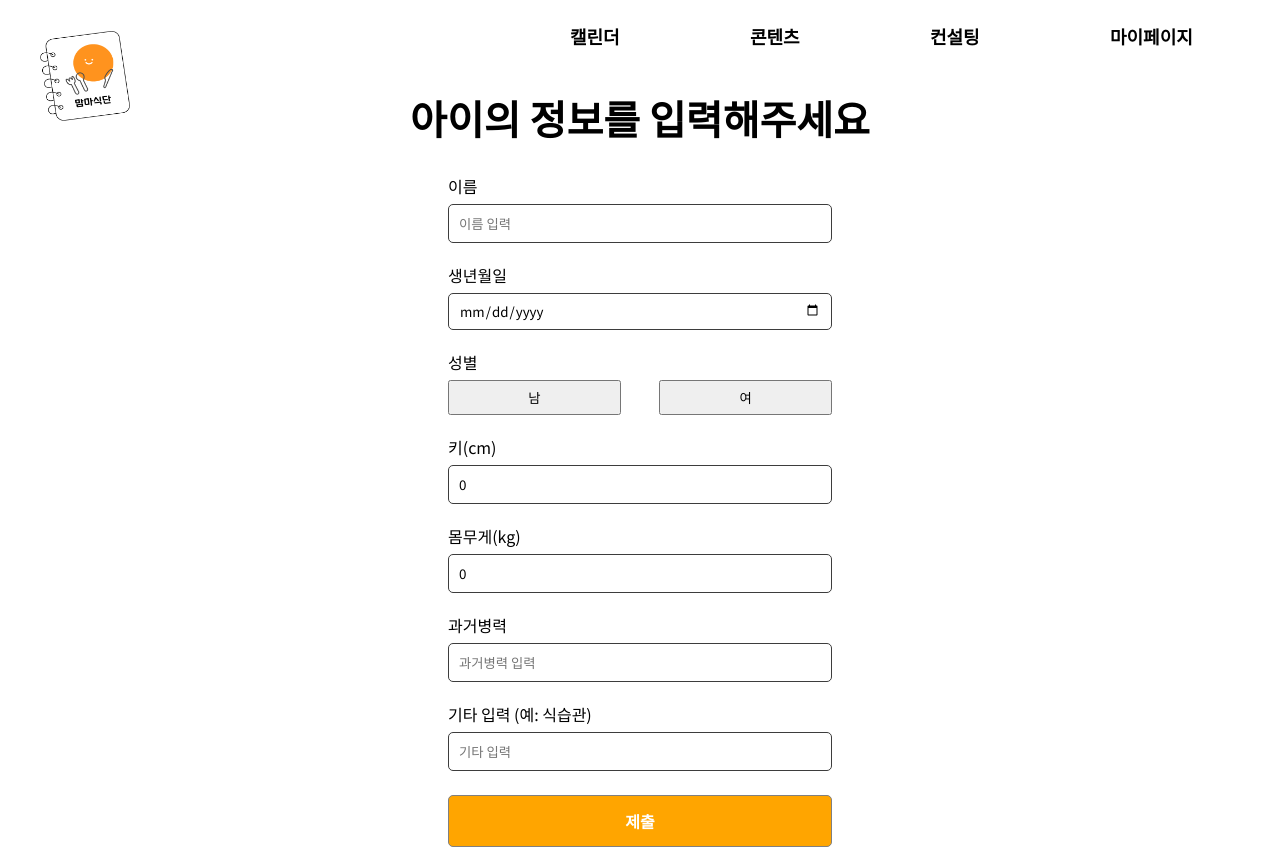
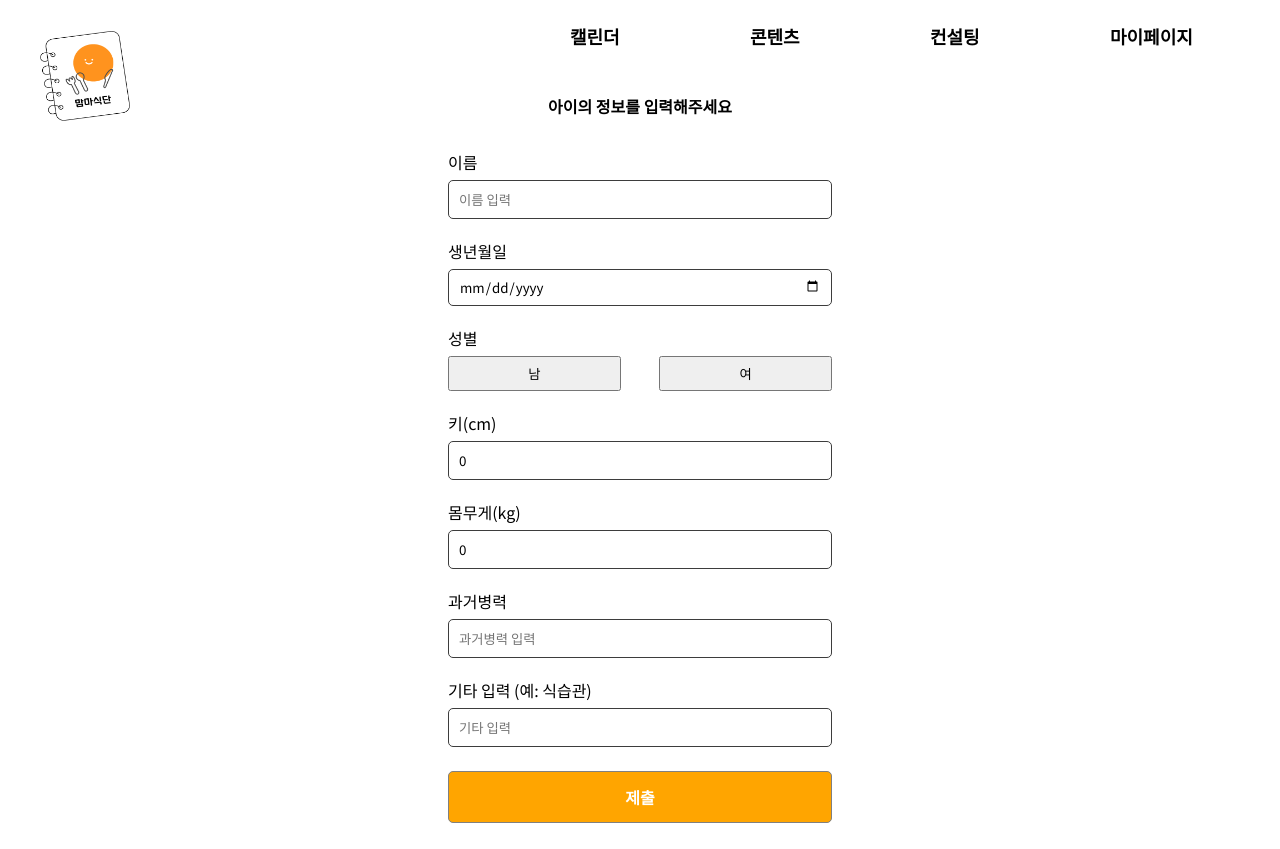
Before and after one commit to jisooooooooooo/Hackathon, a React (Create React App) app: page / in a window 1280 px wide. Shown: the top 849 px of the page. Built offline with nearby package versions, Linux system fonts and the light colour scheme.

Commit message:
Feat: final

```diff
--- a/src/Styles/Chatbot.css
+++ b/src/Styles/Chatbot.css
@@ -1,4 +1,4 @@
-.title {
+.chat_title {
   font-size: 40px;
   font-weight: bold;
   margin-bottom: 50px;
--- a/src/components/chatbot.js
+++ b/src/components/chatbot.js
@@ -28,7 +28,7 @@ function Chatbot() {
 
   return (
     <div>
-      <div className="title">영양사님께 물어보세요</div>
+      <div className="chat_title">영양사님께 물어보세요</div>
       <ChatBot
         className="chatbot"
         style={{
```
